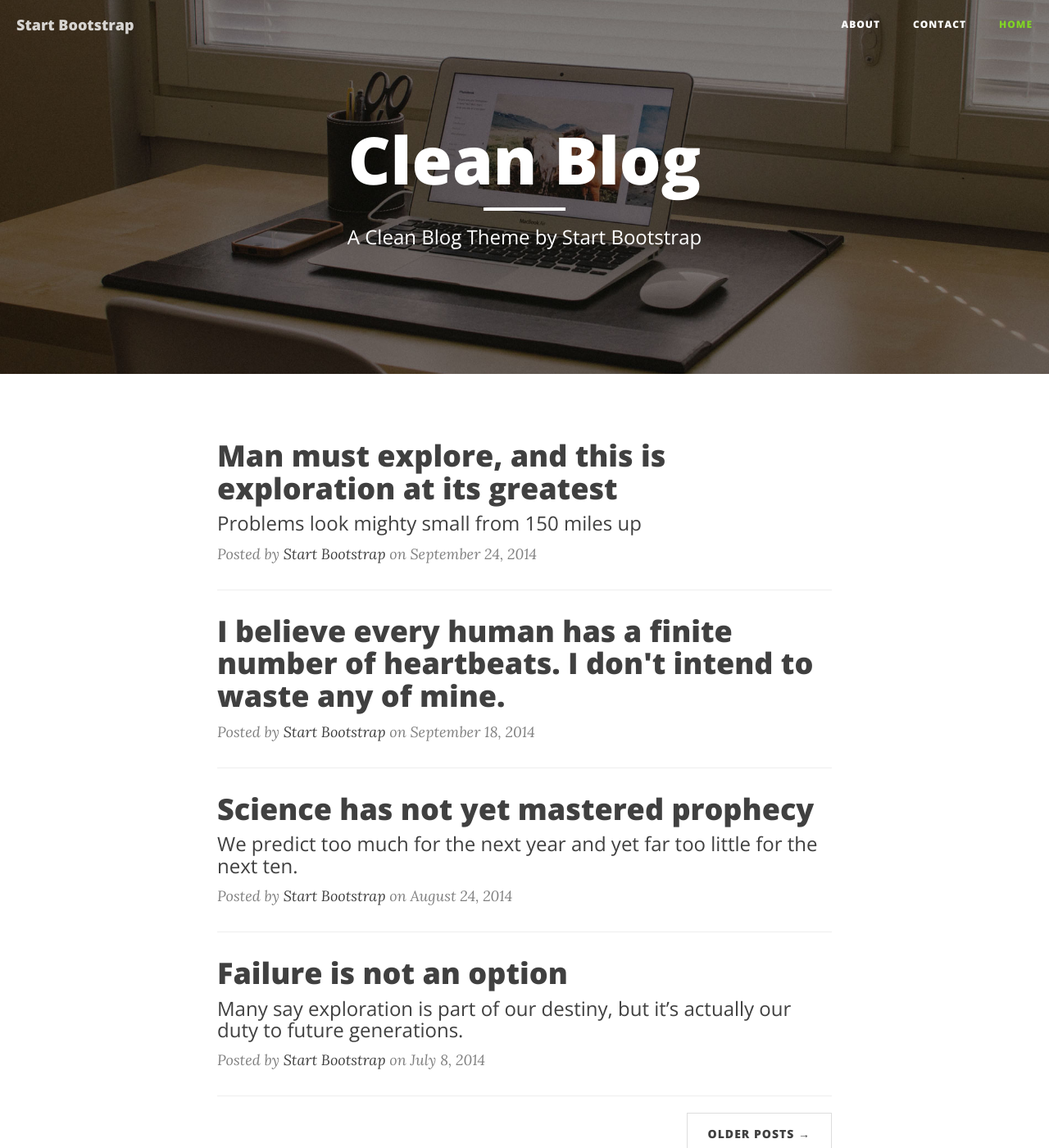
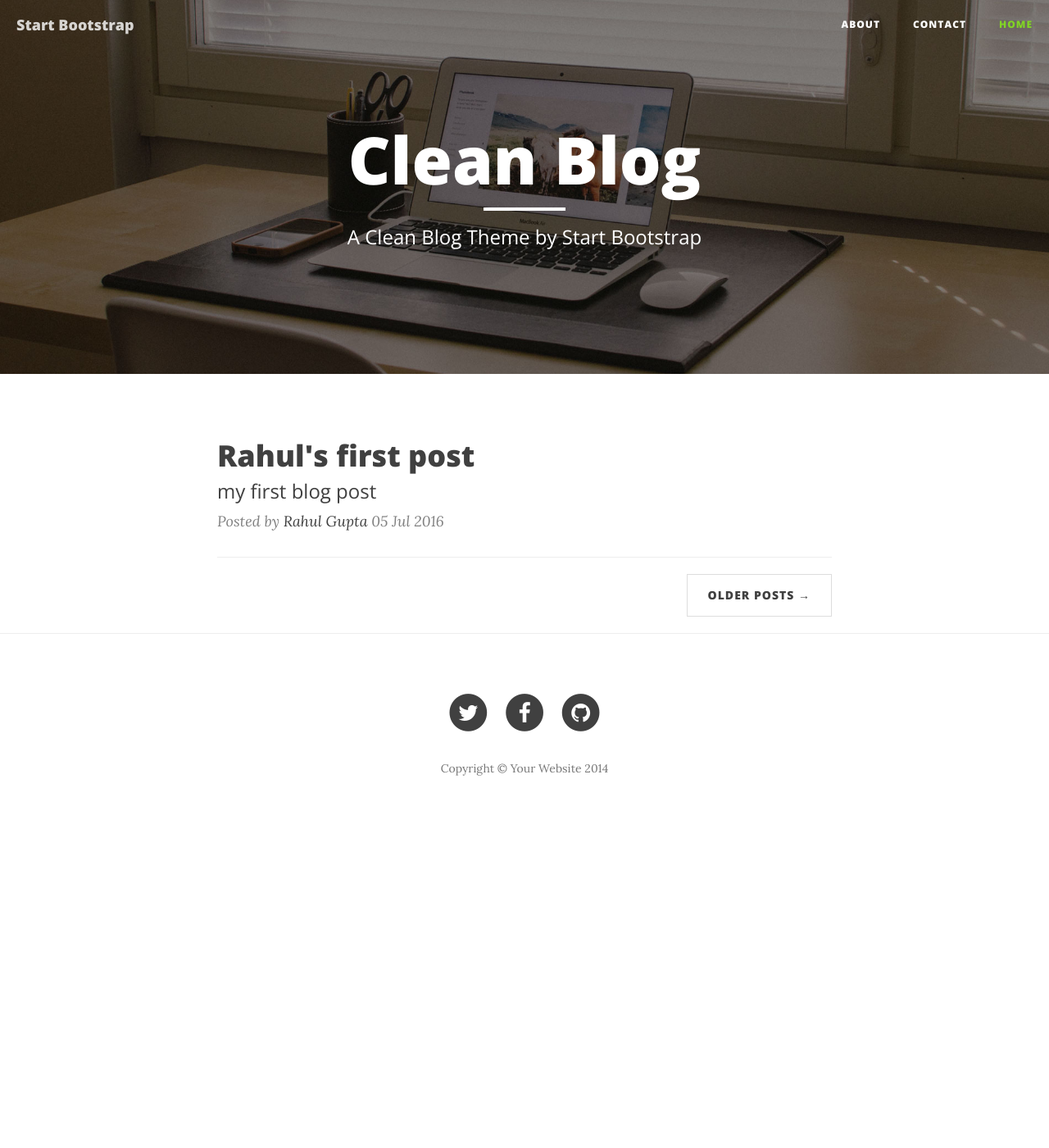
Before and after one commit to neortls007idev/Blog, a Jekyll site: the page built from index.html, in a window 1280 px wide and 1400 px high. Shown: the whole window at 82% size. Built offline with Jekyll 4.4.1, drawn with Linux system fonts in a browser that asks for light colours; nearby versions of some CDN libraries.

Commit message:
first post and post layout

```diff
--- a/index.html
+++ b/index.html
@@ -9,51 +9,21 @@ group: "navigation"
     <div class="container">
         <div class="row">
             <div class="col-lg-8 col-lg-offset-2 col-md-10 col-md-offset-1">
-                <div class="post-preview">
+                {% for post in site.posts %}
+                    <div class="post-preview">
                     <a href="post.html">
                         <h2 class="post-title">
-                            Man must explore, and this is exploration at its greatest
+                            {{ post.title }}
                         </h2>
                         <h3 class="post-subtitle">
-                            Problems look mighty small from 150 miles up
+                            {{ post.description }}
                         </h3>
                     </a>
-                    <p class="post-meta">Posted by <a href="#">Start Bootstrap</a> on September 24, 2014</p>
+                    <p class="post-meta">Posted by <a href="#">{{ post.author }}</a> {{ post.date | date_to_string }}</p>
                 </div>
                 <hr>
-                <div class="post-preview">
-                    <a href="post.html">
-                        <h2 class="post-title">
-                            I believe every human has a finite number of heartbeats. I don't intend to waste any of mine.
-                        </h2>
-                    </a>
-                    <p class="post-meta">Posted by <a href="#">Start Bootstrap</a> on September 18, 2014</p>
-                </div>
-                <hr>
-                <div class="post-preview">
-                    <a href="post.html">
-                        <h2 class="post-title">
-                            Science has not yet mastered prophecy
-                        </h2>
-                        <h3 class="post-subtitle">
-                            We predict too much for the next year and yet far too little for the next ten.
-                        </h3>
-                    </a>
-                    <p class="post-meta">Posted by <a href="#">Start Bootstrap</a> on August 24, 2014</p>
-                </div>
-                <hr>
-                <div class="post-preview">
-                    <a href="post.html">
-                        <h2 class="post-title">
-                            Failure is not an option
-                        </h2>
-                        <h3 class="post-subtitle">
-                            Many say exploration is part of our destiny, but it’s actually our duty to future generations.
-                        </h3>
-                    </a>
-                    <p class="post-meta">Posted by <a href="#">Start Bootstrap</a> on July 8, 2014</p>
-                </div>
-                <hr>
+                {% endfor %}
+
                 <!-- Pager -->
                 <ul class="pager">
                     <li class="next">
```
Also changed, not shown: _layouts/post.html (+16 -0 lines), _posts/2016-07-05-First-Blog-Post.md (added, +13 -0 lines), post.html (deleted, +0 -182 lines).
